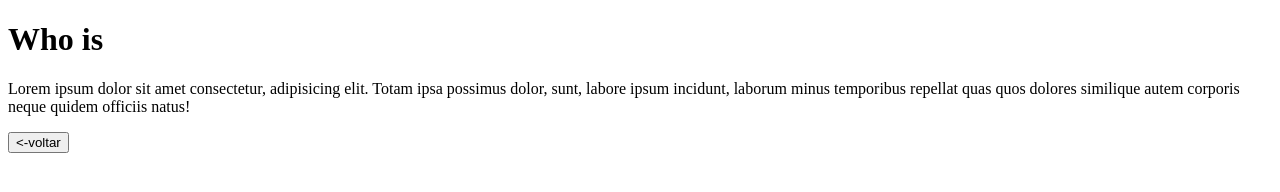
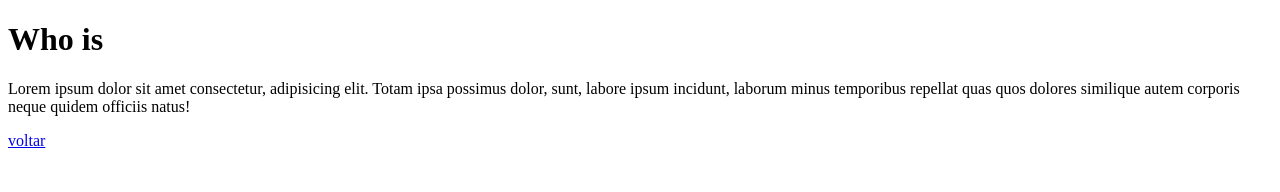
Before and after one commit to darciovilela/trabalhando-com-branches, a plain HTML site: page whois.html in a window 1280 px wide. Drawn offline with Linux system fonts and the light colour scheme.

Commit message:
Fix back button

```diff
--- a/whois.html
+++ b/whois.html
@@ -14,6 +14,6 @@
       repellat quas quos dolores similique autem corporis neque quidem officiis
       natus!
     </p>
-    <button><-voltar</button>
+    <a href="index.html"<button>voltar</button></a>
   </body>
 </html>
```
